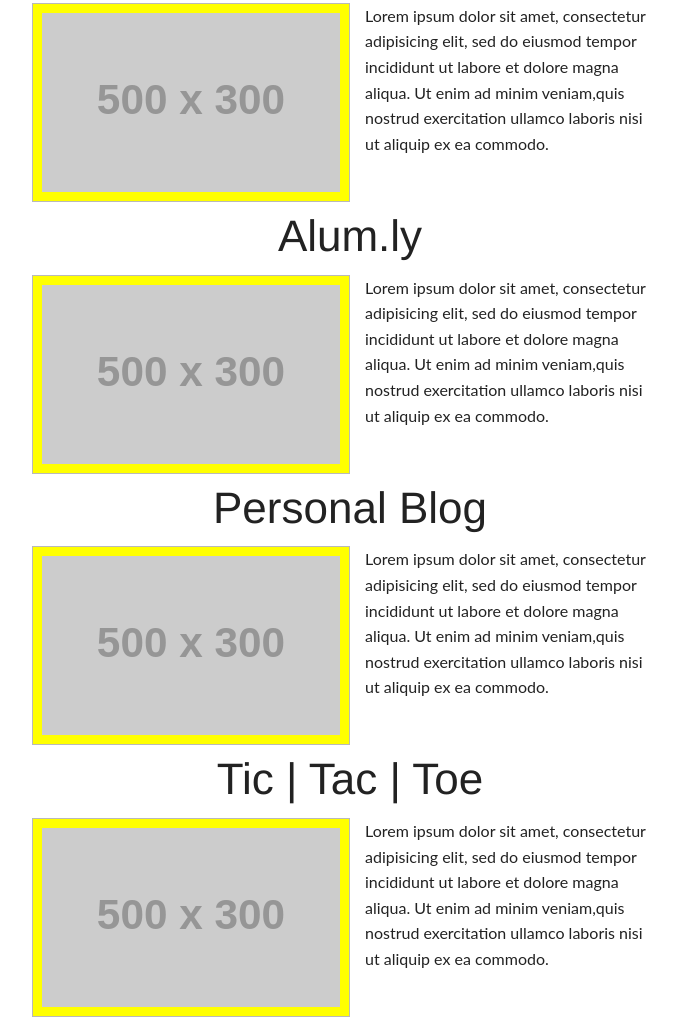
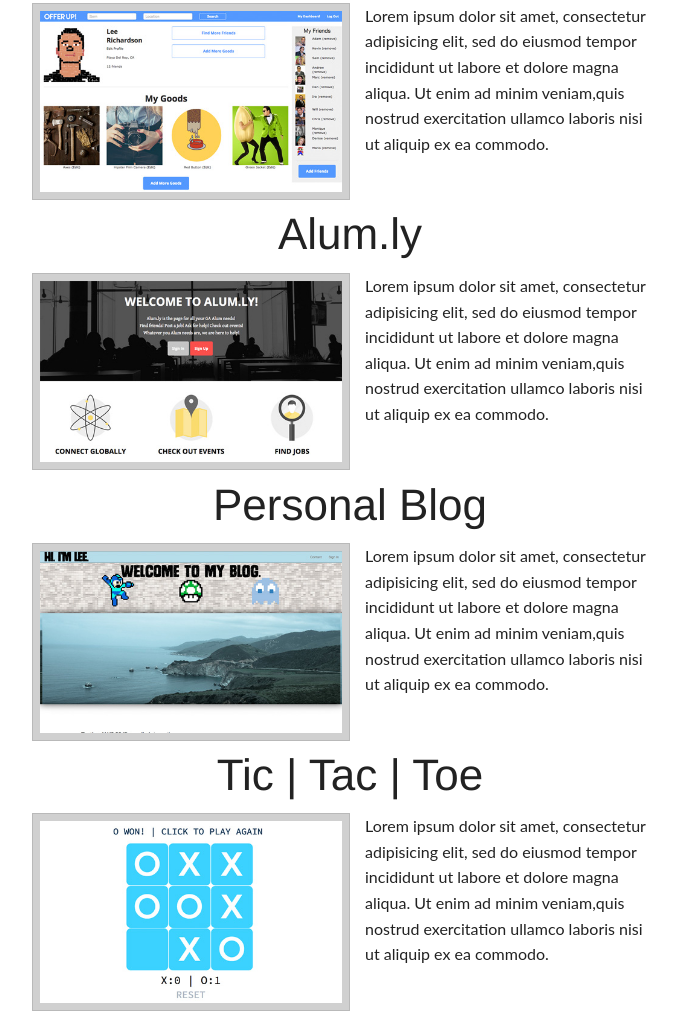
Before and after one commit to SeaOfLee/portfolio_site, a plain HTML site: page index.html in a window 1280 px wide. Shown: the part 131-1148 px from the top of the page, without its empty margins (290-967 px from the left). Drawn offline with Linux system fonts and the light colour scheme; placeholder pictures from the web are drawn by us; a web font is replaced by a local one.

Commit message:
Add project photos to WORK section

```diff
--- a/css/app.css
+++ b/css/app.css
@@ -17,9 +17,9 @@ p {
 
 /*image styling*/
 .project_img {
-  background: yellow;
+  background: #D0D0D0;
   border: 1px solid #b9b9b9;
-  padding: 9px;
+  padding: 7px;
 }
 
 #face {
--- a/index.html
+++ b/index.html
@@ -30,7 +30,7 @@
           <!-- Left Nav Section -->
           <ul class="left">
             <li class="active hide-for-small"><a href="#">LEE RICHARDSON</a></li>
-            <li  class='hide-for-small' id='dev'><a href="#">WEB DEVELOPER</a></li>
+            <li  class='hide-for-small hide-for-medium' id='dev'><a href="#">WEB DEVELOPER</a></li>
           </ul>
         </section>
 
@@ -52,7 +52,7 @@
       <h1 class='text-center'>OfferUp!</h1>
         <div class='medium-8 columns medium-centered'>
           <div class='medium-6 columns project_img'>
-            <img src="http://placehold.it/500x300">
+            <img src="img/project_offerup.jpg">
           </div>
           <div class='medium-6 columns'>
             <p>Lorem ipsum dolor sit amet, consectetur adipisicing elit, sed do eiusmod tempor incididunt ut labore et dolore magna aliqua. Ut enim ad minim veniam,quis nostrud exercitation ullamco laboris nisi ut aliquip ex ea commodo.
@@ -66,7 +66,7 @@
       <h1 class='text-center'>Alum.ly</h1>
         <div class='medium-8 columns medium-centered'>
           <div class='medium-6 columns project_img'>
-            <img src="http://placehold.it/500x300">
+            <img src="img/project_alumly.jpg">
           </div>
           <div class='medium-6 columns'>
             <p>Lorem ipsum dolor sit amet, consectetur adipisicing elit, sed do eiusmod tempor incididunt ut labore et dolore magna aliqua. Ut enim ad minim veniam,quis nostrud exercitation ullamco laboris nisi ut aliquip ex ea commodo.
@@ -80,7 +80,7 @@
       <h1 class='text-center'>Personal Blog</h1>
         <div class='medium-8 columns medium-centered'>
           <div class='medium-6 columns project_img'>
-            <img src="http://placehold.it/500x300">
+            <img src="img/project_blog.jpg">
           </div>
           <div class='medium-6 columns'>
             <p>Lorem ipsum dolor sit amet, consectetur adipisicing elit, sed do eiusmod tempor incididunt ut labore et dolore magna aliqua. Ut enim ad minim veniam,quis nostrud exercitation ullamco laboris nisi ut aliquip ex ea commodo.
@@ -94,7 +94,7 @@
       <h1 class='text-center'>Tic | Tac | Toe</h1>
         <div class='medium-8 columns medium-centered'>
           <div class='medium-6 columns project_img'>
-            <img src="http://placehold.it/500x300">
+            <img src="img/project_TTT.jpg">
           </div>
           <div class='medium-6 columns'>
             <p>Lorem ipsum dolor sit amet, consectetur adipisicing elit, sed do eiusmod tempor incididunt ut labore et dolore magna aliqua. Ut enim ad minim veniam,quis nostrud exercitation ullamco laboris nisi ut aliquip ex ea commodo.
```
Also changed, not shown: img/project_TTT.jpg (added), img/project_alumly.jpg (added), img/project_blog.jpg (added), img/project_offerup.jpg (added).
